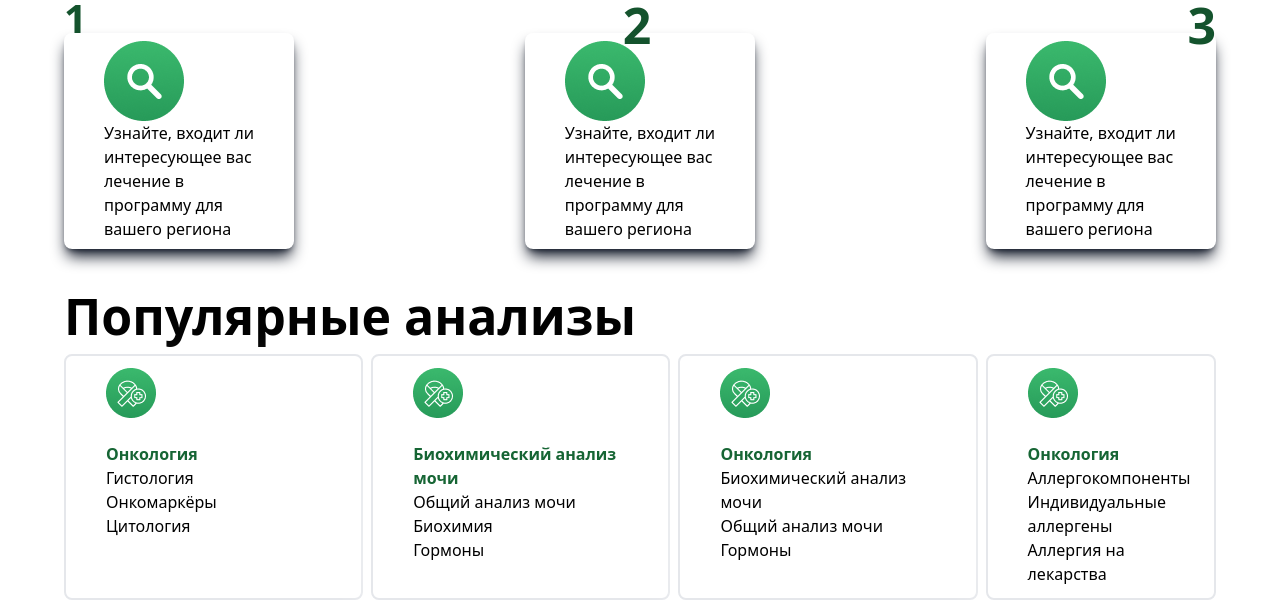
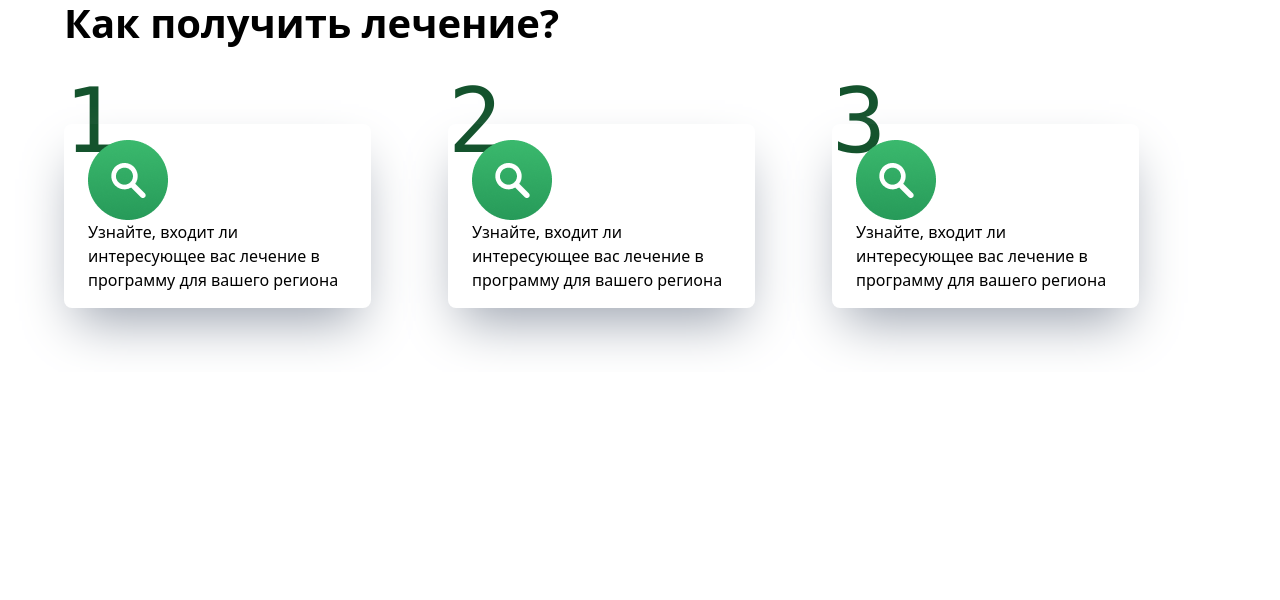
Before and after one commit to Azamjon09/exsem, a website: page src/index.html in a window 1280 px wide. Shown: the part 711-1311 px from the top of the page. After the commit the page ends 1083 px from the top, so only its background shows below. Drawn offline with Linux system fonts and the light colour scheme.

Commit message:
section3

```diff
--- a/src/index.html
+++ b/src/index.html
@@ -7,7 +7,7 @@
 </head>
 <body>
   <header>
-    <nav class="w-[90%] m-auto justify-evenly  mt-5">
+    <nav class="w-[90%] m-auto justify-evenly  mt-5 lg:block hidden">
         <ul class="flex justify-around">
             <li>Сеть клиник Томской области</li>
             <li>Версия для слабовидящих</li>
@@ -19,25 +19,28 @@
     </nav>
     <nav class="w-[90%] m-auto justify-evenly  mt-5">
 
-        <ul class="flex justify-around w-[90%]  m-auto ">
+        <ul class="lg:flex justify-around w-[90%] hidden  m-auto ">
             <img src="./imgho/image 1 (1).png" alt="">
-            <li>Врачи</li>
-            <li>Услуги</li>
-            <li>Диагностика</li>
-            <li>Анализы</li>
-            <li>Акции</li>
-            <li>Пациентам</li>
-            <li>О клинике</li>
-            <li>Отзывы</li>
-            <li>Контакты</li>
+            <li class=" hidden">Врачи</li>
+            <li lass="lg:block hidden">Услуги</li>
+            <li lass="lg:block hidden">Диагностика</li>
+            <li lass="lg:block hidden">Анализы</li>
+            <li lass="lg:block hidden">Акции</li>
+            <li lass="lg:block hidden">Пациентам</li>
+            <li lass="lg:block hidden">О клинике</li>
+            <li lass="lg:block hidden">Отзывы</li>
+            <li lass="lg:block hidden">Контакты</li>
+            <p>_
 
+
+            </p>
           </ul>
         <span>Главная > Анализы</span>
     </nav>
-    <section class="w-[89%] w m-auto">
+    <section class="w-[89%] w m-auto mt-10">
         <h2 class="text-[40px] font-semibold">Анализы</h2>
-        <article class="lg:flex gap-8 block">
-            <div class="bg-[#3BB96D] rounded-xl flex w-[50%] py-10 px-[20px]">
+        <article class="lg:flex block gap-8 ">
+            <div class="bg-[#3BB96D] rounded-xl lg:flex lg:w-[50%] py-10 px-[20px] block  w-[100%] ">
 <div class="w-[50%]">
     <h1 class="text-[20px] font-semibold text-white">Скидка -20% на МРТ</h1>
     <br>
@@ -51,7 +54,7 @@
     <img class="w-[100%]" src="./imgho/image 4 (2).png" alt="">
 </div>
             </div>
-            <div class="bg-cyan-600 rounded-xl flex w-[50%] py-10 px-[20px]">
+            <div class="bg-cyan-600 rounded-xl lg:flex lg:w-[50%] py-10 px-[20px] block w-[100%]">
                 <div class="w-[50%]">
                     <h1 class="text-[20px] font-semibold text-white">Скидка -20% на МРТ</h1>
                     <br>
@@ -69,83 +72,44 @@
 
         </article>
     </section>
-    <section class="w-[90%] m-auto">
-        <h1 class="text-[50px] font-semibold" >Как получить лечение?</h1>
-        <article>
-            <aside>
+    <section class="w-[90%] m-auto mt-10">
+<h1 class="text-[40px] font-semibold">Как получить лечение?</h1>
 
-          <div class="flex  justify-between">
-            <h1 class="text-green-900 text-[40px] font-semibold">1</h1>
-            <h1 class="text-green-900 text-[50px] font-semibold">2</h1>
-            <h1 class="text-green-900 text-[50px] font-semibold">3</h1>
+<article class="lg:flex justify-between block">
+    <div class="der">
+        <div>
+            <h1 class="text-green-900 text-[90px] font-mono">1</h1>
+
         </div>
-           <aside class="flex justify-between items-start">
-            <div class="rounded-lg shadow-lg shadow-gray-900 w-[20%] py-2 px-10 relative top-[-30px]">
+        <div class="lg:w-[80%] shadow-2xl shadow-gray-400 py-4 px-6 rounded-lg relative -top-16 w-[100%]">
             <img src="./imgho/Frame 153.png" alt="">
             <p>Узнайте, входит ли интересующее вас лечение в программу для вашего региона</p>
          </div>
-                <div class="rounded-lg shadow-lg shadow-gray-900 w-[20%] py-2 px-10 relative top-[-30px]">
+    </div>
+    <div class="der">
+        <div>
+            <h1 class="text-green-900 text-[90px] font-mono">2</h1>
+
+        </div>
+        <div class="lg:w-[80%] shadow-2xl shadow-gray-400 py-4 px-6 rounded-lg relative -top-16 w-[100%]">
             <img src="./imgho/Frame 153.png" alt="">
             <p>Узнайте, входит ли интересующее вас лечение в программу для вашего региона</p>
          </div>
-                    <div class="rounded-lg shadow-lg shadow-gray-900 w-[20%] py-2 px-10 relative top-[-30px]">
+    </div>
+    <div class="der">
+        <div>
+            <h1 class="text-green-900 text-[90px] font-mono">3</h1>
+
+        </div>
+        <div class="lg:w-[80%] shadow-2xl shadow-gray-400 py-4 px-6 rounded-lg relative -top-16 w-[100%]">
             <img src="./imgho/Frame 153.png" alt="">
             <p>Узнайте, входит ли интересующее вас лечение в программу для вашего региона</p>
          </div>
-           </aside>
-            </aside>
-
-        </article>
-        <article>
-            <h1 class="text-[50px] font-semibold">Популярные анализы</h1>
-            <aside class="flex justify-between gap-2">
-                <div class="w-[30%] border-2 shadow-2xl shadow-white py-3 px-10 rounded-lg">
-                    <img src="./imgho/Group 1894.png" alt="">
-                    <br>
-
-                    <h1
-                    class="font-semibold text-green-800">Онкология</h1>
-                  <p>Гистология</p>
-
-                  <p>Онкомаркёры</p>
-                  <p>Цитология</p>
     </div>
-                <div class="w-[30%] border-2 shadow-2xl shadow-white py-3 px-10 rounded-lg">
-                    <img src="./imgho/Group 1894.png" alt="">
-                    <br>
-
-                    <h1
-                    class="font-semibold text-green-800">Биохимический анализ мочи</h1>
-                  <p>Общий анализ мочи</p>
-              Биохимия
-                  <p>Гормоны</p>
-
-                </div>
-                <div class="w-[30%] border-2 shadow-2xl shadow-white py-3 px-10 rounded-lg">
-                    <img src="./imgho/Group 1894.png" alt="">
-                    <br>
-
-                    <h1
-                    class="font-semibold text-green-800">Онкология</h1>
-                  <p>Биохимический анализ мочи</p>
-
-                  <p>Общий анализ мочи</p>
-                  <p>Гормоны</p>
-                </div>
-                <div class="w-[20%] border-2 shadow-2xl shadow-white py-3 px-10 rounded-lg">
-                    <img src="./imgho/Group 1894.png" alt="">
-                    <br>
-
-                    <h1
-                    class="font-semibold text-green-800">Онкология</h1>
-                  <p>Аллергокомпоненты</p>
-
-                  <p>Индивидуальные аллергены</p>
-                  <p>Аллергия на лекарства</p>
-                </div>
-            </aside>
 </article>
     </section>
+
+
   </header>
   </h1>
 </body>
```
Also changed, not shown: src/imgho/Ellipse 182.png (added), src/imgho/Group 1895.png (added), src/output.css. Lines whose indentation alone changed are shown as unchanged.
